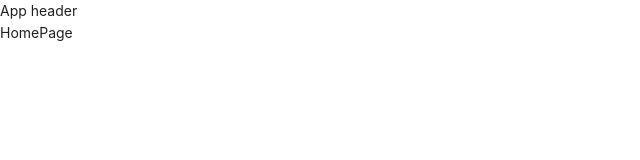
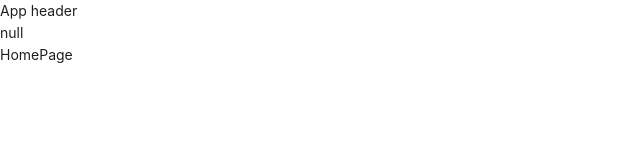
Before and after one commit to ngocminh76/FE02, a React (Vite) app: page / in a window 1280 px wide. Shown: the top 160 px of the page, without its empty margins (0-640 px from the left). Built offline with nearby package versions, Linux system fonts and the light colour scheme.

Commit message:
video 36

```diff
--- /dev/null
+++ b/src/components/context/app.context.tsx
@@ -0,0 +1,38 @@
+import React, { createContext, useContext, useState } from "react";
+
+interface IAppContext {
+    isAuthenticated: boolean;
+    setIsAuthenticated: (v: boolean) => void;
+    setUser: (v: IUser) => void;
+    user: IUser | null
+}
+
+const CurrentAppContext = createContext<IAppContext | null>(null);
+
+type TProps = {
+    children: React.ReactNode
+}
+
+export const AppProvider = (props: TProps) => {
+    const [isAuthenticated, setIsAuthenticated] = useState<boolean>(false)
+    const [user, setUser] = useState<IUser | null>(null)
+    return (
+        <CurrentAppContext.Provider value={{
+            isAuthenticated, setIsAuthenticated, user, setUser
+        }}>
+            {props.children}
+        </CurrentAppContext.Provider>
+    );
+};
+
+export const useCurrentApp = () => {
+    const currentAppContext = useContext(CurrentAppContext);
+
+    if (!currentAppContext) {
+        throw new Error(
+            "useCurrentAppContext has to be used within <currentAppContext.Provider>"
+        );
+    }
+
+    return currentAppContext;
+};
--- a/src/components/layout/app.header.tsx
+++ b/src/components/layout/app.header.tsx
@@ -1,6 +1,14 @@
+import { useCurrentApp } from "components/context/app.context";
+
 const AppHeader = () => {
+
+    const { user } = useCurrentApp()
     return (
-        <div> App header</div>
+        <div>
+            App header
+            <div>{JSON.stringify(user)}</div>
+
+        </div>
     )
 }
 
--- a/src/pages/client/auth/login.tsx
+++ b/src/pages/client/auth/login.tsx
@@ -4,6 +4,7 @@
 import './register.scss'
 import { loginAPI } from '@/services/api';
 import { useNavigate } from 'react-router-dom';
+import { useCurrentApp } from '@/components/context/app.context';
 
 type FieldType = {
     userName: string;
@@ -13,15 +14,19 @@
 
 const LoginPage = () => {
 
+    const navigate = useNavigate();
     const [isSubmit, setIsSubmit] = useState(false);
     const { message, notification } = App.useApp();
-    const navigate = useNavigate();
+    const { setUser, setIsAuthenticated } = useCurrentApp();
+
     const onFinish: FormProps<FieldType>['onFinish'] = async (values) => {
         setIsSubmit(true);
         const { userName, password } = values
         const res = await loginAPI(userName, password);
 
         if (res.data) {
+            setIsAuthenticated(true);
+            setUser(res.data.user);
             localStorage.setItem('access_token', res.data.access_token)
             message.success("Đăng nhập thành công");
             navigate("/")
@@ -80,7 +85,7 @@
 
                             <Divider>Or</Divider>
                             <p className='text text-normal' style={{ textAlign: "center" }}>
-                                Chưa có tài khoản ? <a href="/login">Đăng kí</a>
+                                Chưa có tài khoản ? <a href="/register">Đăng kí</a>
                             </p>
                         </Form>
 
--- a/src/services/api.ts
+++ b/src/services/api.ts
@@ -1,7 +1,11 @@
 import axios from 'services/axios.customize'
 export const loginAPI = (username: string, password: string) => {
     const urlBacked = "/api/v1/auth/login"
-    return axios.post<IBackendRes<ILogin>>(urlBacked, { username, password })
+    return axios.post<IBackendRes<ILogin>>(urlBacked, { username, password }, {
+        headers: {
+            delay: 3000
+        }
+    })
 }
 
 export const registerAPI = (fullName: string, email: string, password: string, phone: string) => {
```
Also changed, not shown: src/main.tsx (+6 -2 lines), src/types/global.d.ts (+8 -0 lines).
